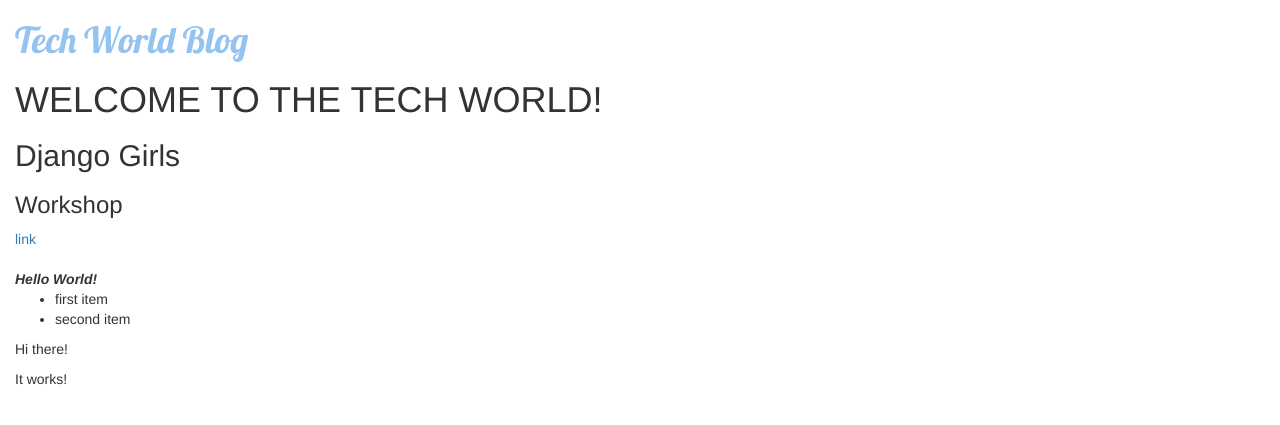
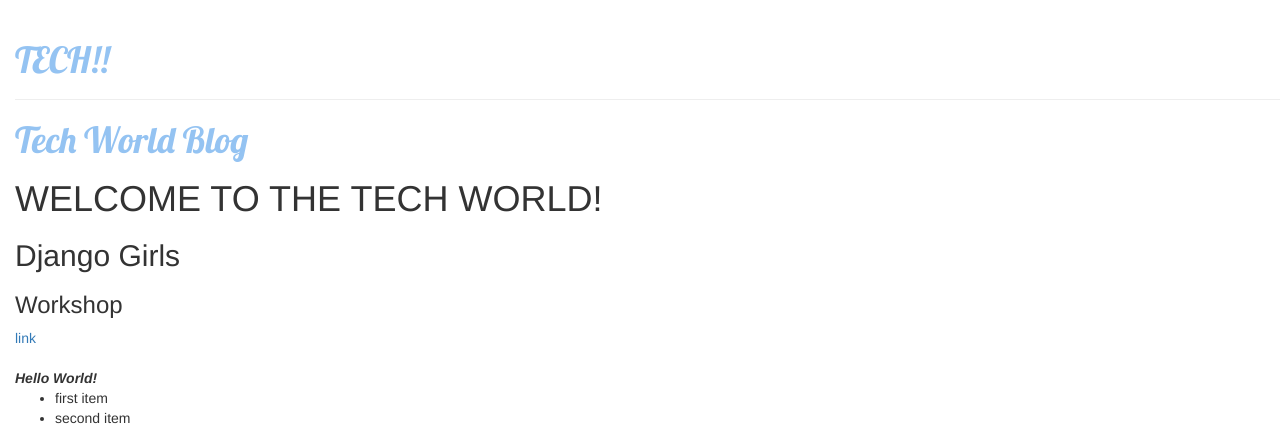
Before and after one commit to Batuls/my-first-blog, a Django app: page / in a window 1280 px wide. Shown: the top 425 px of the page. Run offline with Django 3.2, Linux system fonts and the light colour scheme; data that the repository does not hold is empty; some libraries are stand-ins or nearby versions.

Commit message:
change header

```diff
--- a/blog/templates/blog/post_list.html
+++ b/blog/templates/blog/post_list.html
@@ -1,6 +1,9 @@
 {% load staticfiles %}
 <html>
 	<head>
+<div class="page-header">
+    <h1><a href="/">TECH!!</a></h1>
+</div>
 		<link href="http://fonts.googleapis.com/css?family=Lobster&subset=latin,latin-ext" rel="stylesheet" type="text/css">
         <title>TECH WORLD</title>
         <link rel="stylesheet" href="//maxcdn.bootstrapcdn.com/bootstrap/3.2.0/css/bootstrap.min.css">
```
